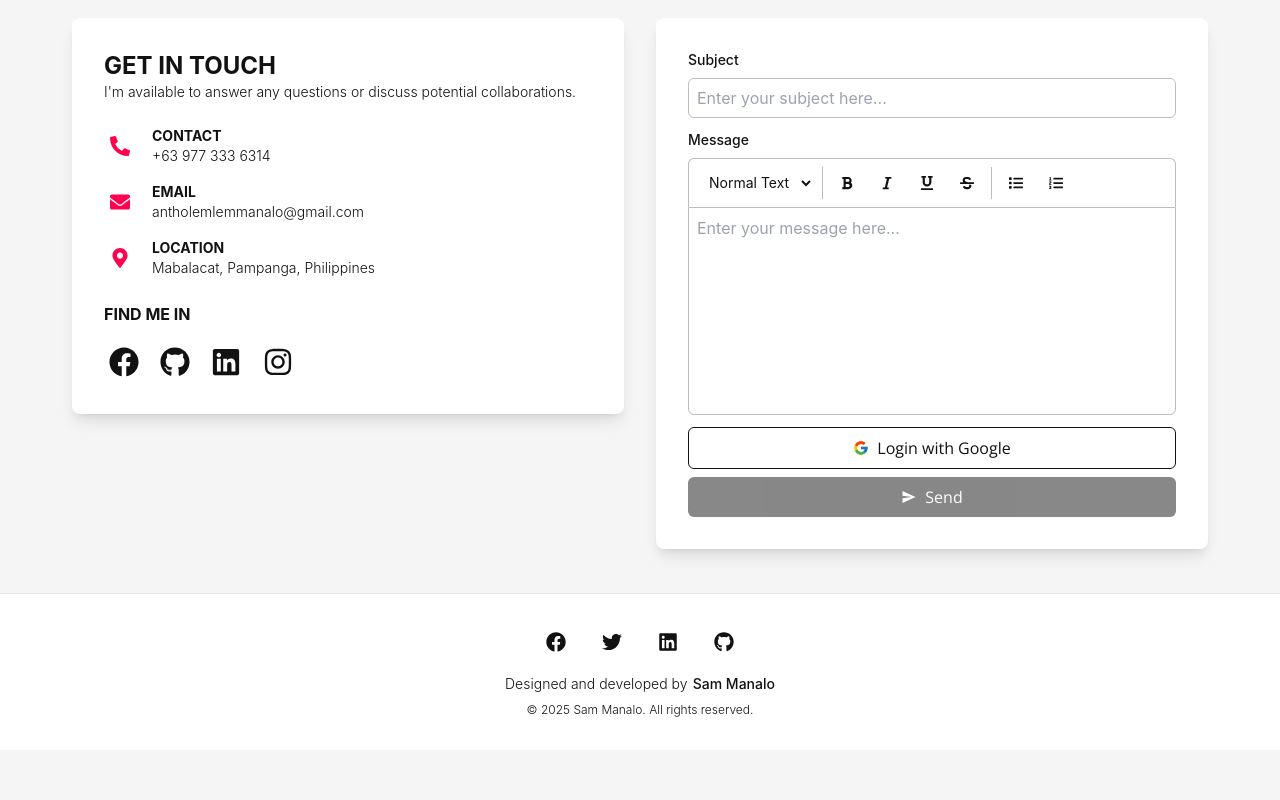
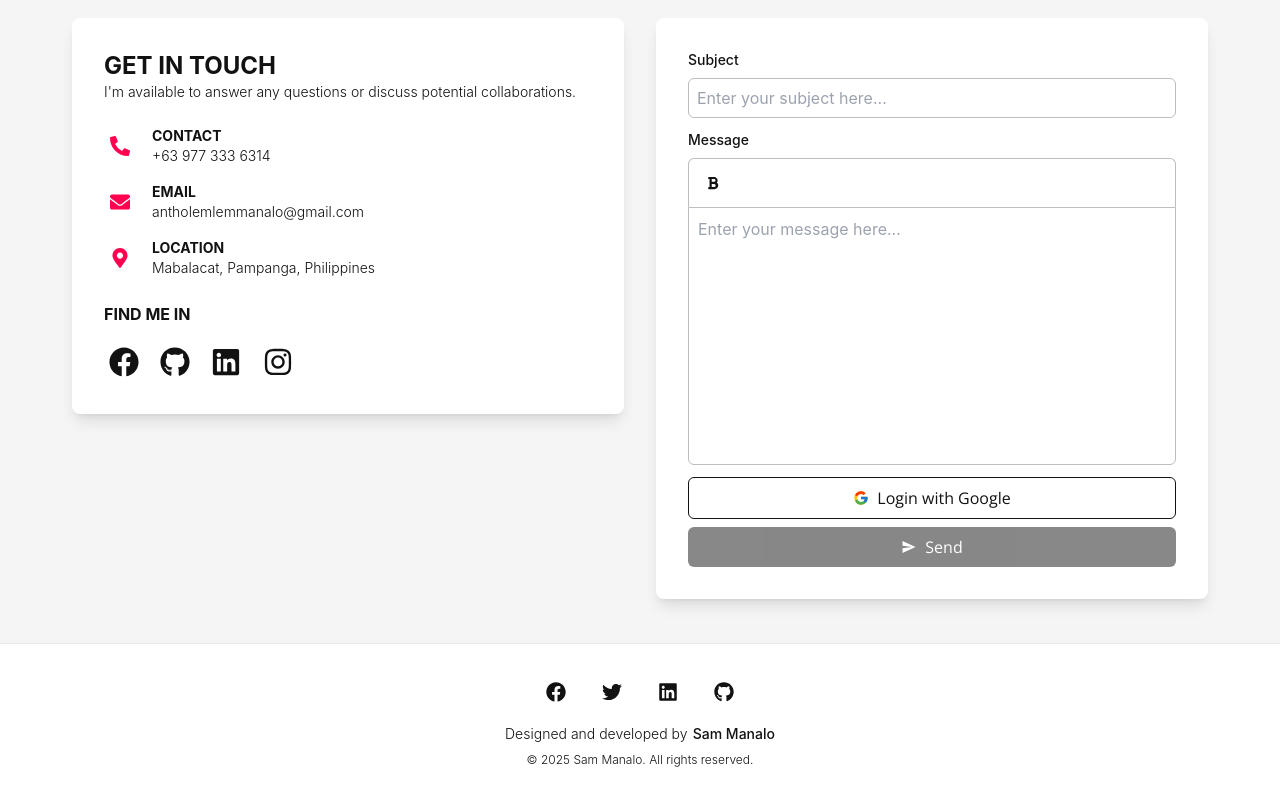
Before and after one commit to Antholem/web-portfolio, a React (Create React App) app in the folder portfolio/client/: page / in a window 1280 px wide. Shown: the part 2676-3476 px from the top of the page. Before the commit the page ends 3426 px from the top, so only its background shows below. Built offline with nearby package versions, Linux system fonts and the light colour scheme.

Commit message:
Change better text editor

```diff
--- a/portfolio/client/package.json
+++ b/portfolio/client/package.json
@@ -3,6 +3,9 @@
   "version": "0.1.0",
   "private": true,
   "dependencies": {
+    "@tiptap/extension-placeholder": "^2.11.3",
+    "@tiptap/react": "^2.11.3",
+    "@tiptap/starter-kit": "^2.11.3",
     "axios": "^1.7.9",
     "cra-template": "1.2.0",
     "dompurify": "^3.2.3",
--- a/portfolio/client/src/components/TextEditor.js
+++ b/portfolio/client/src/components/TextEditor.js
@@ -1,272 +1,71 @@
-import React, { useState, useRef, useEffect, Fragment } from "react";
+import React, { useEffect, useRef, useState } from "react";
+import * as Icon from "react-icons/fa";
+import { IconButton } from "./";
+import { Editor, EditorContent } from "@tiptap/react";
 import { useThemeStore } from "../store/themeStore";
-import * as Icon from "react-icons/fa";
-import { IconButton, Select } from "./";
-import { Editor as DraftEditor, EditorState, RichUtils } from "draft-js";
-import "draft-js/dist/Draft.css";
-import Divider from "./Divider";
+import { StarterKit } from "@tiptap/starter-kit";
+import { Placeholder } from "@tiptap/extension-placeholder";
 
-const TextEditor = ({
-  placeholder = "",
-  isRequired = false,
-  value = EditorState.createEmpty(),
-  onChange = () => {},
-  className = "",
-  ...props
-}) => {
+const TextEditor = () => {
   const { theme } = useThemeStore();
   const editorRef = useRef(null);
-  const editorContainerRef = useRef(null);
-  const [editorState, setEditorState] = useState(value);
-  const [isFocused, setIsFocused] = useState(false);
+  const [editor, setEditor] = useState(null);
 
   useEffect(() => {
-    setEditorState((prevState) =>
-      value.getCurrentContent().getPlainText() !==
-      prevState.getCurrentContent().getPlainText()
-        ? value
-        : prevState
-    );
-  }, [value]);
+    if (!editorRef.current) {
+      const newEditor = new Editor({
+        extensions: [
+          StarterKit,
+          Placeholder.configure({
+            placeholder: "Enter your message here...",
+          }),
+        ],
+      });
+      setEditor(newEditor);
+      editorRef.current = newEditor;
+    }
+
+    return () => {
+      if (editor) {
+        editor.destroy();
+      }
+    };
+  }, []);
+
+  useEffect(() => {
+    if (editor) {
+      editor.setOptions({
+
+      });
+    }
+  }, [theme, editor]);
 
   const toggleBold = (event) => {
     event.preventDefault();
-    setEditorState(RichUtils.toggleInlineStyle(editorState, "BOLD"));
+    editor?.chain().focus().toggleBold().run();
   };
 
-  const toggleItalic = (event) => {
-    event.preventDefault();
-    setEditorState(RichUtils.toggleInlineStyle(editorState, "ITALIC"));
-  };
+  return (
+    <div>
+      <div className={`p-2 border-t border-r border-l rounded-t-md flex flex-wrap gap-2 ${theme === "dark"
+        ? "bg-dark-paper border-dark-text-disabled"
+        : "bg-light-paper border-light-text-disabled"}`}
+      >
+        <IconButton
+          onClick={toggleBold}
+          aria-label="Bold"
+          icon={<Icon.FaBold />}
+          variant="text"
+          size="xs"
+        />
+      </div>
 
-  const toggleUnderline = (event) => {
-    event.preventDefault();
-    setEditorState(RichUtils.toggleInlineStyle(editorState, "UNDERLINE"));
-  };
-
-  const toggleStrikethrough = (event) => {
-    event.preventDefault();
-    setEditorState(RichUtils.toggleInlineStyle(editorState, "STRIKETHROUGH"));
-  };
-
-  const toggleBlockType = (blockType) => {
-    setEditorState(RichUtils.toggleBlockType(editorState, blockType));
-  };
-
-  const blockStyleFn = (block) => {
-    const blockType = block.getType();
-
-    switch (blockType) {
-      case "header-one":
-        return "text-3xl font-bold mb-4";
-      case "header-two":
-        return "text-2xl font-bold mb-4";
-      case "header-three":
-        return "text-xl font-bold mb-4";
-      case "header-four":
-        return "text-lg font-bold mb-4";
-      case "header-five":
-        return "text-base font-bold mb-4";
-      case "header-six":
-        return "text-sm font-bold mb-4";
-      default:
-        return "";
-    }
-  };
-
-  const handleEditorChange = (newEditorState) => {
-    setEditorState(newEditorState);
-    if (typeof onChange === "function") {
-      onChange(newEditorState);
-    }
-  };
-
-  const handleFocus = () => setIsFocused(true);
-
-  const handleBlur = (event) => {
-    if (editorContainerRef.current && !editorContainerRef.current.contains(event.relatedTarget)) {
-      setIsFocused(false);
-    }
-  };
-
-  const isEditorEmpty =
-  !editorState.getCurrentContent().hasText() &&
-  !["unordered-list-item", "ordered-list-item"].includes(
-    editorState.getCurrentContent().getBlockMap().first().getType()
-  );
-
-  const isBoldActive = editorState.getCurrentInlineStyle().has("BOLD");
-  const isItalicActive = editorState.getCurrentInlineStyle().has("ITALIC");
-  const isUnderlineActive = editorState.getCurrentInlineStyle().has("UNDERLINE");
-  const isStrikethroughActive = editorState.getCurrentInlineStyle().has("STRIKETHROUGH");
-
-  const currentBlockType = editorState.getCurrentContent().getBlockMap().first().getType();
-  const isULActive = currentBlockType === "unordered-list-item";
-  const isOLActive = currentBlockType === "ordered-list-item";
-
-  const BlockType = () => (
-    <Select
-      variant="flushed"
-      size="sm"
-      value={currentBlockType || "unstyled"}
-      onChange={(e) => toggleBlockType(e.target.value)}
-    >
-      <option value="unstyled">Normal Text</option>
-      <option value="header-one">Heading 1</option>
-      <option value="header-two">Heading 2</option>
-      <option value="header-three">Heading 3</option>
-      <option value="header-four">Heading 4</option>
-      <option value="header-five">Heading 5</option>
-      <option value="header-six">Heading 6</option>
-    </Select>
-  );
-
-  const Bold = () => (
-    <IconButton
-      type="button"
-      onMouseDown={toggleBold}
-      aria-label="bold"
-      icon={<Icon.FaBold className={isBoldActive && "text-brand"} />}
-      variant="text"
-      size="xs"
-    />
-  );
-
-  const Italic = () => (
-    <IconButton
-      type="button"
-      onMouseDown={toggleItalic}
-      aria-label="italic"
-      icon={<Icon.FaItalic className={isItalicActive && "text-brand"} />}
-      variant="text"
-      size="xs"
-    />
-  );
-
-  const Underline = () => (
-    <IconButton
-      type="button"
-      onMouseDown={toggleUnderline}
-      aria-label="underline"
-      icon={<Icon.FaUnderline className={isUnderlineActive && "text-brand"} />}
-      variant="text"
-      size="xs"
-    />
-  );
-
-  const Strikethrough = () => (
-    <IconButton
-      type="button"
-      onMouseDown={toggleStrikethrough}
-      aria-label="strikethrough"
-      icon={<Icon.FaStrikethrough className={isStrikethroughActive && "text-brand"} />}
-      variant="text"
-      size="xs"
-    />
-  );
-
-  const UnorderedList = () => (
-    <IconButton
-      type="button"
-      onMouseDown={(e) => { e.preventDefault(); toggleBlockType("unordered-list-item"); }}
-      aria-label="UL"
-      icon={<Icon.FaList className={isULActive && "text-brand"} />}
-      variant="text"
-      size="xs"
-    />
-  );
-
-  const OrderedList = () => (
-    <IconButton
-      type="button"
-      onMouseDown={(e) => { e.preventDefault(); toggleBlockType("ordered-list-item"); }}
-      aria-label="OL"
-      icon={<Icon.FaListOl className={isOLActive && "text-brand"} />}
-      variant="text"
-      size="xs"
-    />
-  );
-
-  const toolsLayout = [
-    [
-      <BlockType />
-    ],
-    [
-      <Bold />,
-      <Italic />,
-      <Underline />,
-      <Strikethrough />
-    ],
-    [
-      <UnorderedList />,
-      <OrderedList />
-    ],
-  ];
-
-  const Tools = () => (
-    <div
-      className={`p-2 border-t border-r border-l rounded-t-md flex flex-wrap gap-2 ${
-        theme === "dark"
-          ? "bg-dark-paper border-dark-text-disabled"
-          : "bg-light-paper border-light-text-disabled"
-      }`}
-    >
-      {toolsLayout.map((group, groupIndex) => (
-        <Fragment key={groupIndex}>
-          <div className="flex flex-wrap gap-2">
-            {group.map((Tool, toolIndex) => (
-              <Fragment key={toolIndex}>
-                {Tool}
-              </Fragment>
-            ))}
-          </div>
-          {groupIndex < toolsLayout.length - 1 && (
-            <Divider direction="vertical" className="self-stretch" />
-          )}
-        </Fragment>
-      ))}
-    </div>
-  );
-
-  const Editor = () => (
-    <div
-      className={`border rounded-b-md p-2 min-h-52 max-h-52 overflow-y-auto cursor-text relative ${
-        isFocused
-          ? "border-brand"
-          : theme === "dark"
-          ? "border-dark-text-disabled hover:border-dark-text-primary"
-          : "border-light-text-disabled hover:border-light-text-primary"
-      }`}
-      tabIndex="0"
-      onFocus={handleFocus}
-      onBlur={handleBlur}
-    >
-      {isEditorEmpty && (
-        <div className="absolute top-2 left-2 text-gray-400 pointer-events-none">
-          {placeholder}
-        </div>
-      )}
-      <DraftEditor
-        ref={editorRef}
-        editorState={editorState}
-        onChange={handleEditorChange}
-        blockStyleFn={blockStyleFn}
-        {...props}
+      <EditorContent
+        editor={editor}
+        className={`border rounded-b-md transition duration-200 ${theme === "dark"
+          ? "bg-dark-paper border-dark-text-disabled hover:border-dark-text-primary"
+          : "bg-light-paper border-light-text-disabled hover:border-light-text-primary"}`}
       />
-    </div>
-  );
-
-  return (
-    <div
-      ref={editorContainerRef}
-      className={`rounded-md ${theme === "dark" ? "bg-dark-paper" : "bg-light-paper"} ${className}`}
-    >
-      <div>
-        <Tools />
-      </div>
-      <div>
-        <Editor />
-      </div>
     </div>
   );
 };
--- a/portfolio/client/src/index.css
+++ b/portfolio/client/src/index.css
@@ -13,8 +13,35 @@ body {
 }
 
 code {
-  font-family: source-code-pro, Menlo, Monaco, Consolas, 'Courier New',
-    monospace;
+  font-family: source-code-pro, Menlo, Monaco, Consolas, 'Courier New', monospace;
+}
+
+.tiptap:focus {
+  outline: 1px solid #ff014f;
+  border-bottom-left-radius: 0.375rem;
+  border-bottom-right-radius: 0.375rem;
+  transition: border 0.2s ease-in-out, outline 0.2s ease-in-out;
+}
+
+.tiptap {
+  height: 16rem;
+  overflow-y: auto;
+  padding: 8px;
+  border: 1px solid transparent;
+  transition: border 0.2s ease-in-out, outline 0.2s ease-in-out;
+
+  p.is-editor-empty:first-child::before {
+    color: #9ca3af;
+    font-size: 1rem;
+    content: attr(data-placeholder);
+    float: left;
+    height: 0;
+    pointer-events: none;
+  }
+}
+
+.tiptap :first-child {
+  margin-top: 0;
 }
 
 @layer utilities {
--- a/portfolio/client/src/views/Contacts.js
+++ b/portfolio/client/src/views/Contacts.js
@@ -181,10 +181,9 @@ const Contacts = () => {
                                     Message
                                 </label>
                                 <TextEditor
-                                    placeholder="Enter your message here..."
-                                    isRequired={true}
-                                    value={message}
-                                    onChange={setMessage}
+                                    // placeholder="Enter your message here..."
+                                    // value={message}
+                                    // onChange={setMessage}
                                 />
                             </div>
                             <div className="space-y-2">
```
Also changed, not shown: 1 other file (tests, documents, lock files or other folders).
